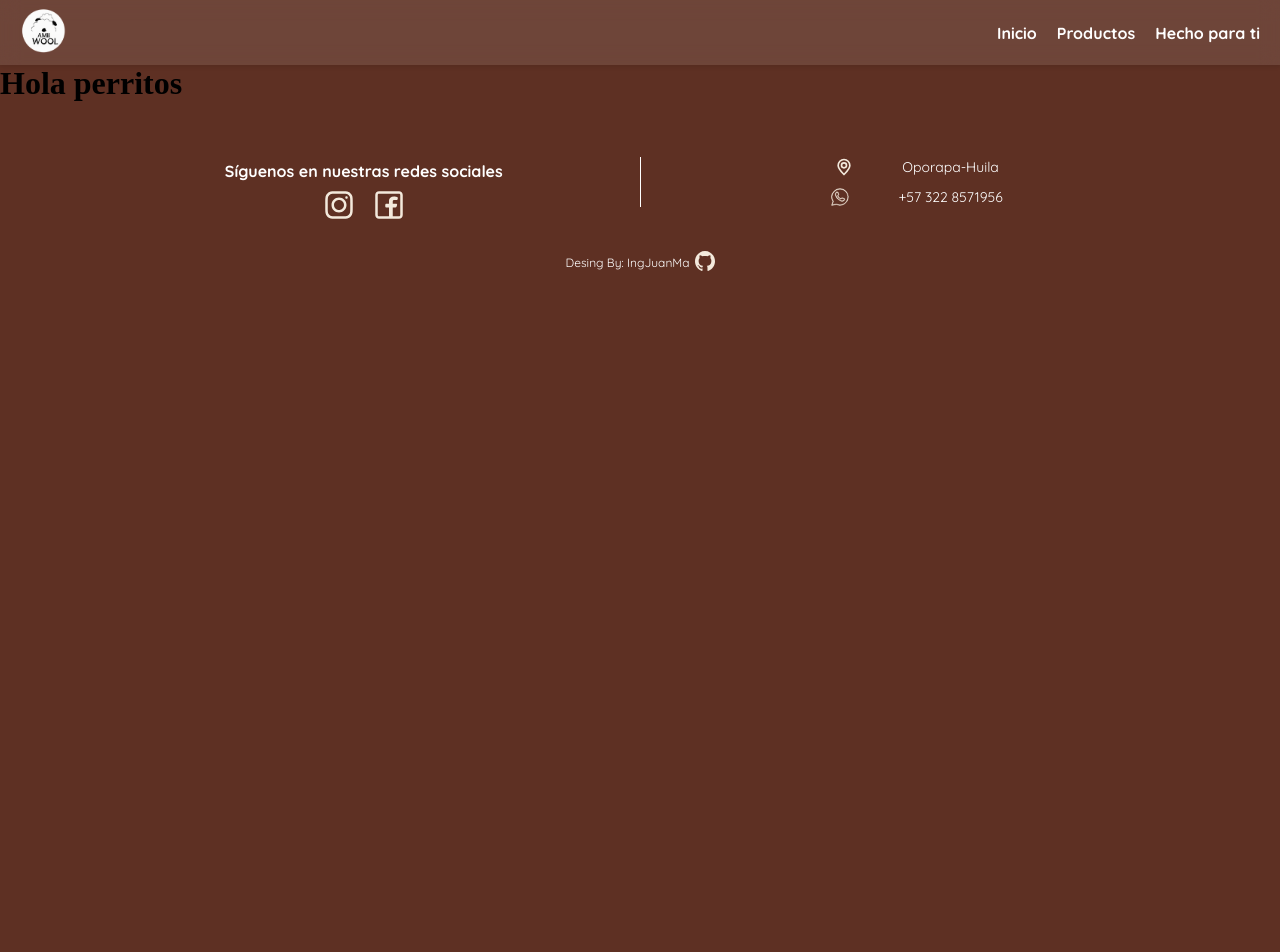
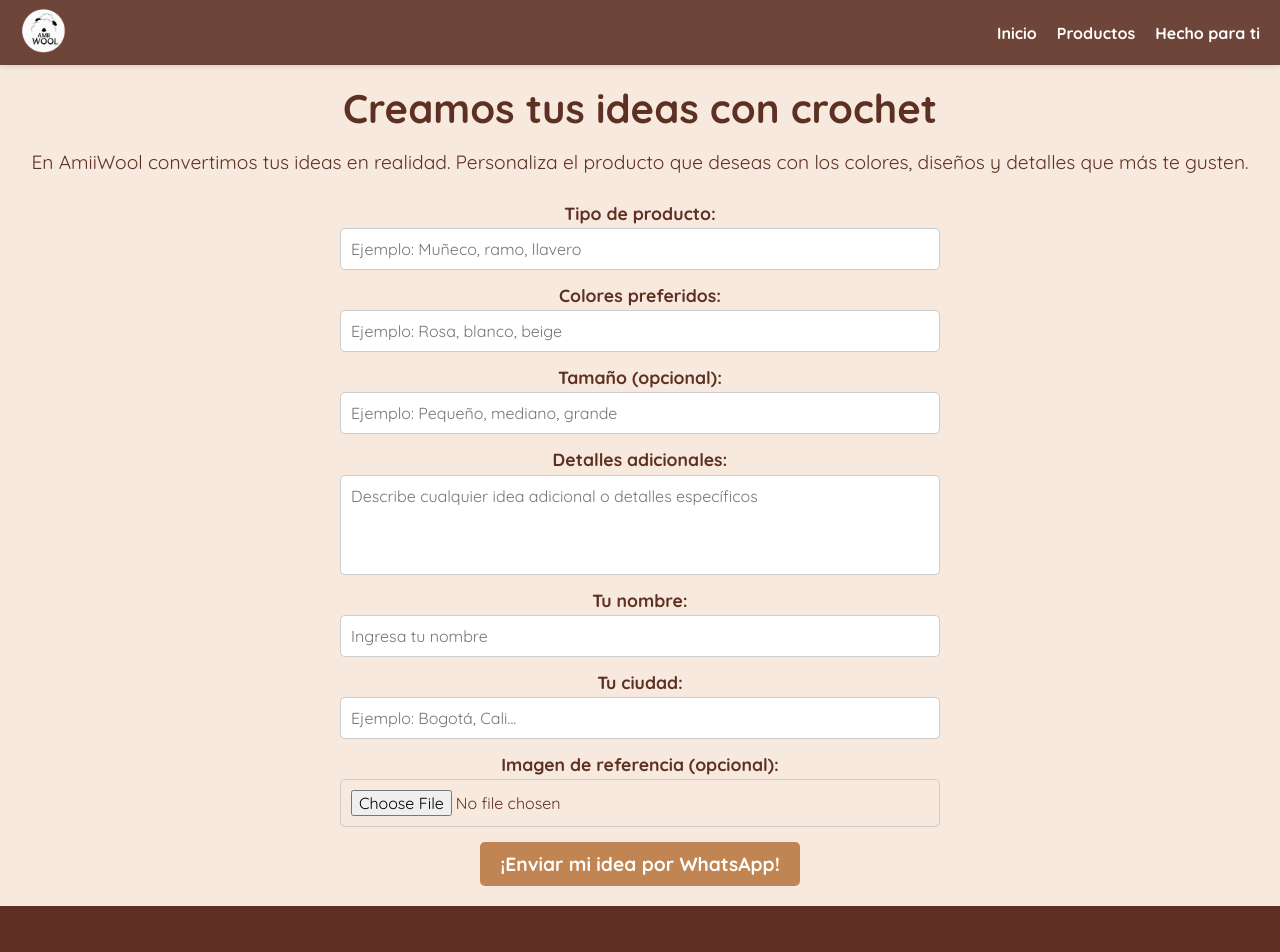
Before and after one commit to IngJuanMa/WebSiteAmiiWool, a React (Vite) app: page /Personalizacion in a window 1280 px wide. Shown: the top 952 px of the page. Before the commit the page ends 800 px from the top, so only its background shows below. Built offline with nearby package versions, Linux system fonts and the light colour scheme; a web font is replaced by a local one.

Commit message:
Segunda version, adición de sección de personalizacion

```diff
--- a/src/Components/Footer/index.jsx
+++ b/src/Components/Footer/index.jsx
@@ -25,7 +25,7 @@ function Footer() {
           <img src="/icon/locacion.svg" className="face-contac"/> Oporapa-Huila
           </p>
           <p>
-            <img src="/public/icon/whats.svg" className="face-contac"/> +57 322 8571956
+            <img src="/icon/whats.svg" className="face-contac"/> +57 322 8571956
           </p>
         </div>
       </div>
--- /dev/null
+++ b/src/Components/Personalizacion/Personalizacion.css
@@ -0,0 +1,75 @@
+/* Estilos para la sección de personalización */
+.customization-section {
+    background-color: #f7e9dd; /* Fondo claro */
+    padding: 20px 20px;
+    text-align: center;
+    font-family: var(--fuente-Quick);
+    color: var(--color-Marron);
+  }
+
+  .customization-title {
+    font-size: 2.5em;
+    font-weight: bold;
+    margin-bottom: 15px;
+    margin-top: 0;
+  }
+
+  .customization-description {
+    font-size: 1.2em;
+    margin-bottom: 30px;
+  }
+
+  .customization-form {
+    max-width: 600px;
+    display: flex;
+    flex-direction: column;
+    margin: 0 auto;
+    align-items: center;
+    justify-content: center;
+  }
+
+  .form-label {
+    font-size: 1.1em;
+    font-weight: bold;
+    margin-bottom: 5px;
+    display: block;
+  }
+
+  .form-input,
+  .form-textarea,
+  .form-input-file {
+    width: 100%;
+    box-sizing: border-box;
+    padding: 10px;
+    margin-bottom: 15px;
+    border: 1px solid #ccc;
+    border-radius: 5px;
+    font-size: 1em;
+
+  }
+
+  .form-textarea {
+    height: 100px;
+    resize: none;
+  }
+
+  .form-input-file {
+    border: none;
+    background-color: #fff;
+  }
+
+  .form-button {
+    background-color: var(--color-MarronClaro); /* Naranja */
+    color: #fff;
+    padding: 10px 20px;
+    border: none;
+    border-radius: 5px;
+    font-size: 1.2em;
+    font-weight: bold;
+    cursor: pointer;
+    transition: background-color 0.3s ease;
+  }
+
+  .form-button:hover {
+    background-color: #e58919;
+  }
--- /dev/null
+++ b/src/Components/Personalizacion/index.jsx
@@ -0,0 +1,77 @@
+import { useState } from "react";
+import "./Personalizacion.css";
+
+function CustomizationSection() {
+    const [image, setImage] = useState(null);
+
+    const handleSubmit = (e) => {
+        e.preventDefault();
+
+        const productName = e.target.productName.value;
+        const colors = e.target.colors.value;
+        const size = e.target.size.value;
+        const details = e.target.details.value;
+        const userName = e.target.userName.value;
+        const Direccion = e.target.Direccion.value;
+
+        if (!image) {
+            alert("Por favor, no olvides enviar la imagen de referencia directamente por WhatsApp.");
+        }
+
+        const message = `Hola, mi nombre es ${userName}.
+    y soy de ${Direccion}.
+    Quisiera personalizar un producto con los siguientes detalles:
+    - Producto: ${productName}
+    - Colores preferidos: ${colors}
+    - Tamaño: ${size}
+    - Detalles adicionales: ${details}
+
+    *Nota:* La imagen de referencia será enviada directamente en este chat.`;
+
+        const encodedMessage = encodeURIComponent(message);
+        window.open(`https://wa.me/+573228571956?text=${encodedMessage}`, "_blank");
+    };
+
+    const handleImageUpload = (e) => {
+        const file = e.target.files[0];
+        if (file) {
+            setImage(file);
+        }
+    };
+
+    return (
+        <section className="customization-section">
+            <h2 className="customization-title">Creamos tus ideas con crochet</h2>
+            <p className="customization-description">
+                En AmiiWool convertimos tus ideas en realidad. Personaliza el producto que deseas con los colores, diseños y detalles que más te gusten.
+            </p>
+
+            <form className="customization-form" onSubmit={handleSubmit}>
+                <label htmlFor="productName" className="form-label">Tipo de producto:</label>
+                <input type="text" id="productName" name="productName" placeholder="Ejemplo: Muñeco, ramo, llavero" className="form-input" required />
+
+                <label htmlFor="colors" className="form-label">Colores preferidos:</label>
+                <input type="text" id="colors" name="colors" placeholder="Ejemplo: Rosa, blanco, beige" className="form-input" required />
+
+                <label htmlFor="size" className="form-label">Tamaño (opcional):</label>
+                <input type="text" id="size" name="size" placeholder="Ejemplo: Pequeño, mediano, grande" className="form-input" />
+
+                <label htmlFor="details" className="form-label">Detalles adicionales:</label>
+                <textarea id="details" name="details" placeholder="Describe cualquier idea adicional o detalles específicos" className="form-textarea"></textarea>
+
+                <label htmlFor="userName" className="form-label">Tu nombre:</label>
+                <input type="text" id="userName" name="userName" placeholder="Ingresa tu nombre" className="form-input" required />
+
+                <label htmlFor="Direccion" className="form-label">Tu ciudad:</label>
+                <input type="text" id="Direccion" name="Direccion" placeholder="Ejemplo: Bogotá, Cali..." className="form-input" required />
+
+                <label htmlFor="imageUpload" className="form-label">Imagen de referencia (opcional):</label>
+                <input type="file" id="imageUpload" name="imageUpload" accept="image/*" className="form-input" onChange={handleImageUpload} />
+
+                <button type="submit" className="form-button">¡Enviar mi idea por WhatsApp!</button>
+            </form>
+        </section>
+    );
+}
+
+export default CustomizationSection;
--- a/src/Pages/Personalizacion/Personalizacion.jsx
+++ b/src/Pages/Personalizacion/Personalizacion.jsx
@@ -1,11 +1,12 @@
+import CustomizationSection from "../../Components/Personalizacion"
 
 
 const Personalizacion =()=>{
 return(
     <>
-    <h1>Hola perritos</h1>
+    <CustomizationSection/>
     </>
-)
+);
 }
 
 export default Personalizacion;
```
